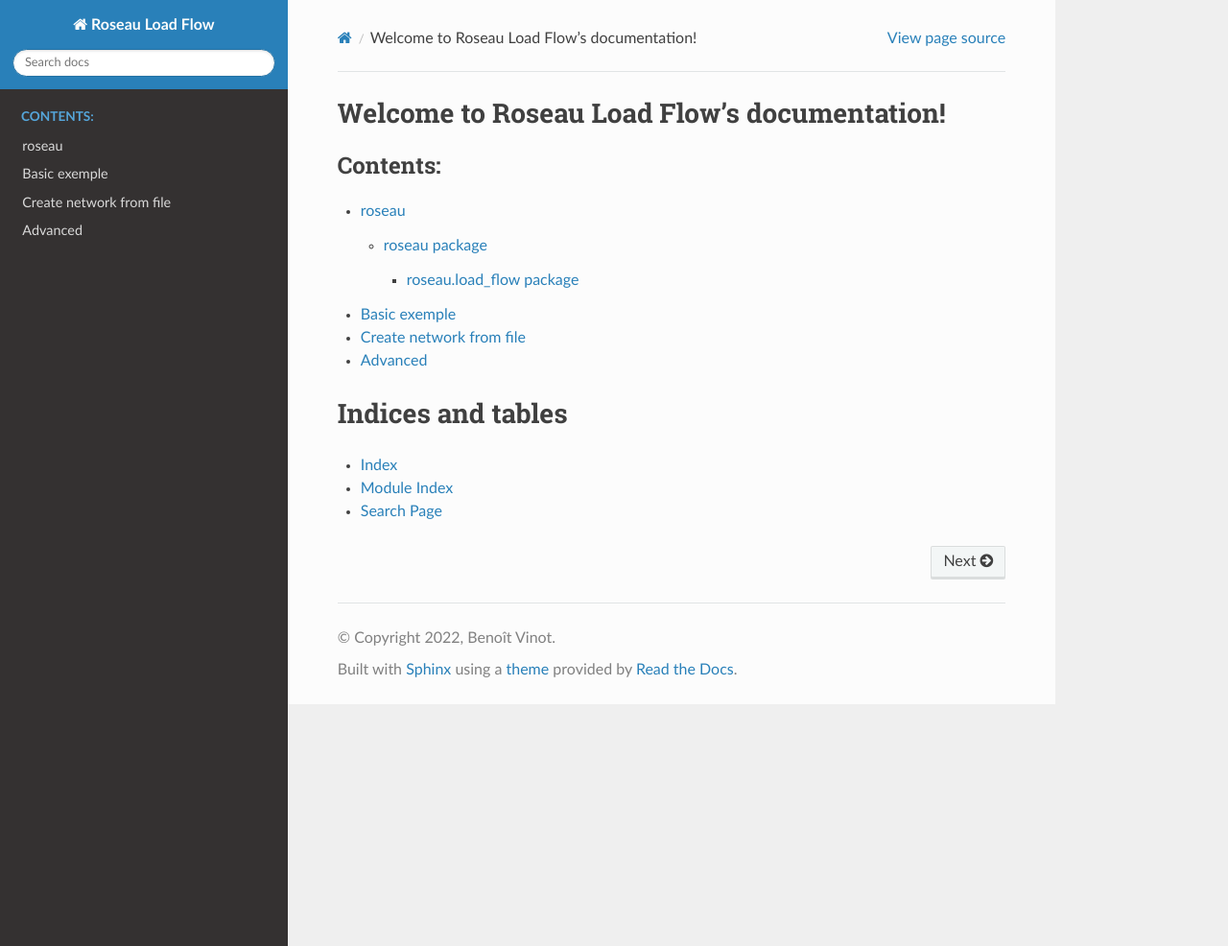
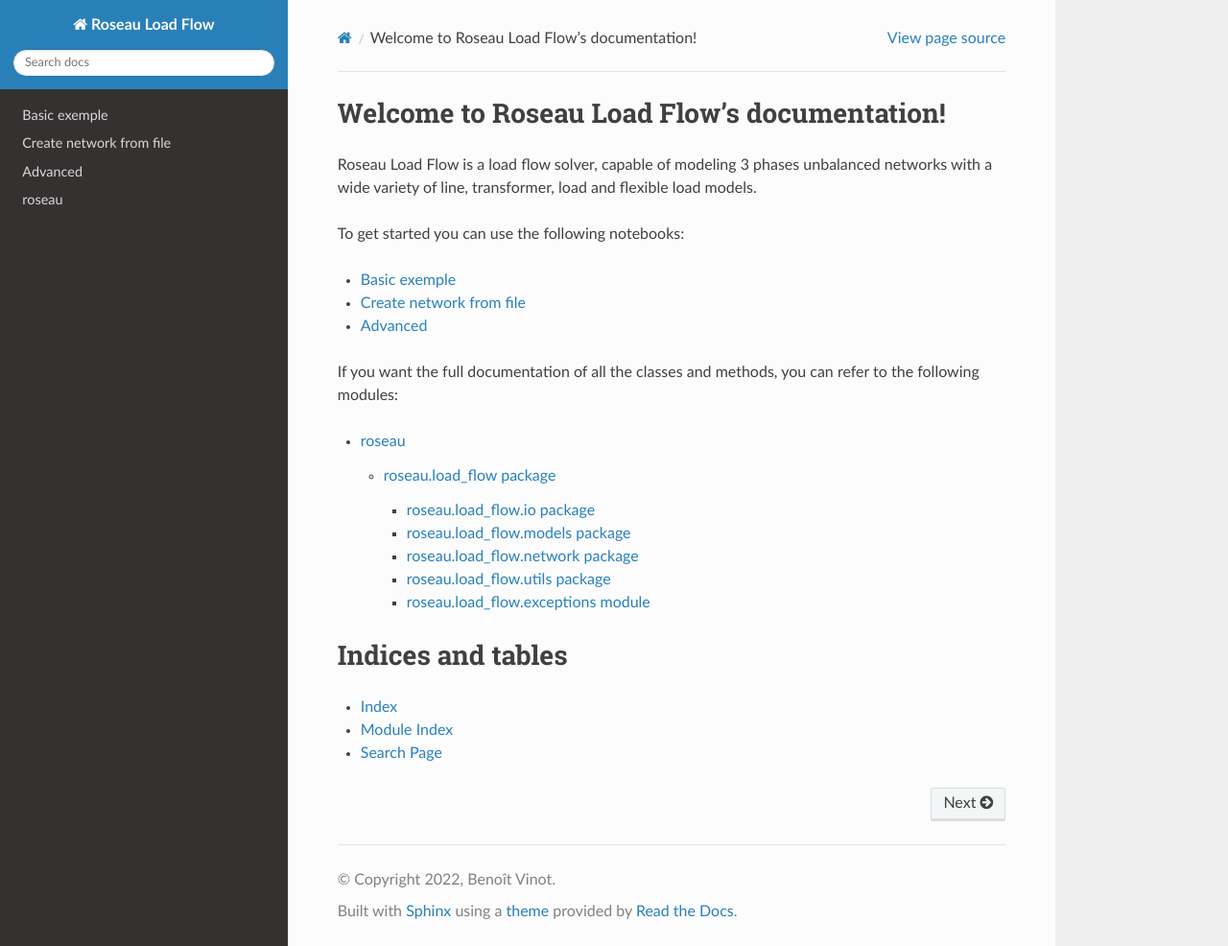
Before and after one commit to RoseauTechnologies/Roseau_Load_Flow, a Sphinx documentation site: the page built from doc/index.rst, in a window 1280 px wide and 986 px high. Shown: the whole window at 96% size. Built offline with Sphinx 7.4.7 and the Read the Docs theme 2.0.0, drawn with Linux system fonts in a browser that asks for light colours.

Commit message:
Update index

```diff
--- a/doc/index.rst
+++ b/doc/index.rst
@@ -1,14 +1,24 @@
 Welcome to Roseau Load Flow's documentation!
 ============================================
 
+Roseau Load Flow is a load flow solver, capable of modeling 3 phases unbalanced networks with a wide variety of
+line, transformer, load and flexible load models.
+
+To get started you can use the following notebooks:
+
 .. toctree::
    :maxdepth: 3
-   :caption: Contents:
 
-   modules
    notebooks/basic
    notebooks/from_file
    notebooks/advanced
+
+If you want the full documentation of all the classes and methods, you can refer to the following modules:
+
+.. toctree::
+   :maxdepth: 3
+
+   modules
 
 
 Indices and tables
--- a/doc/modules.rst
+++ b/doc/modules.rst
@@ -4,4 +4,4 @@
 .. toctree::
    :maxdepth: 4
 
-   roseau
+   roseau.load_flow
```
